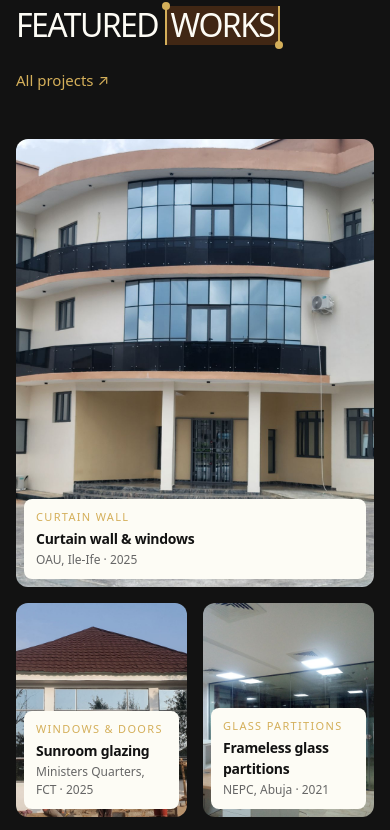
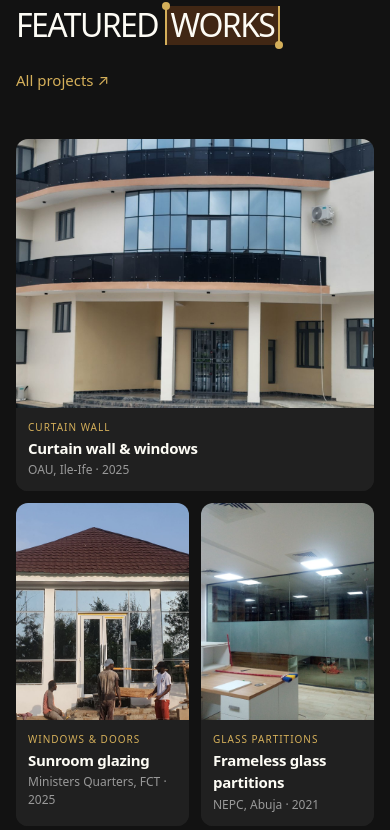
Before and after one commit to abdulfatahfez/leadsglazing-website, an Astro site: page / in a window 390 px wide. Shown: the part 4601-5431 px from the top of the page. Built offline with nearby package versions, Linux system fonts and the light colour scheme; Astro itself is replaced by a stand-in of ours.

Commit message:
Featured works on mobile: captions below photos instead of covering them
Co-Authored-By: Claude Opus 5.5 <noreply@anthropic.com>
Claude-Session: https://claude.ai/code/session_015YEuxWizQwwFV99xNqtJLk

```diff
--- a/src/pages/index.astro
+++ b/src/pages/index.astro
@@ -208,9 +208,15 @@ const featured = projects.slice(0, 6);
     .svc summary { grid-template-columns: 48px 1fr 30px; padding: 24px 4px; }
     .steps { grid-template-columns: 1fr; }
     .work-grid { grid-template-columns: 1fr 1fr; }
-    .work-big { grid-column: span 2; grid-row: auto; aspect-ratio: 4/5; }
+    .work-grid { gap: 12px; }
+    .work { aspect-ratio: auto; display: flex; flex-direction: column; }
+    .work img { height: auto; aspect-ratio: 4/5; }
+    .work-big { grid-column: span 2; grid-row: auto; }
+    .work-big img { aspect-ratio: 4/3; }
     .work:nth-child(6) { display: none; }
-    .work-info { left: 8px; right: 8px; bottom: 8px; padding: 10px 12px; font-size: 12px; }
-    .work-info strong { font-size: 14px; }
+    .work-info { position: static; background: var(--jungle); color: var(--soapstone); border-radius: 0; padding: 12px; font-size: 12px; flex: 1; }
+    .work-info strong { font-size: 15px; }
+    .work-info span:last-child { color: var(--grey); }
+    .tag { font-size: 10px; letter-spacing: .1em; }
   }
 </style>
```
